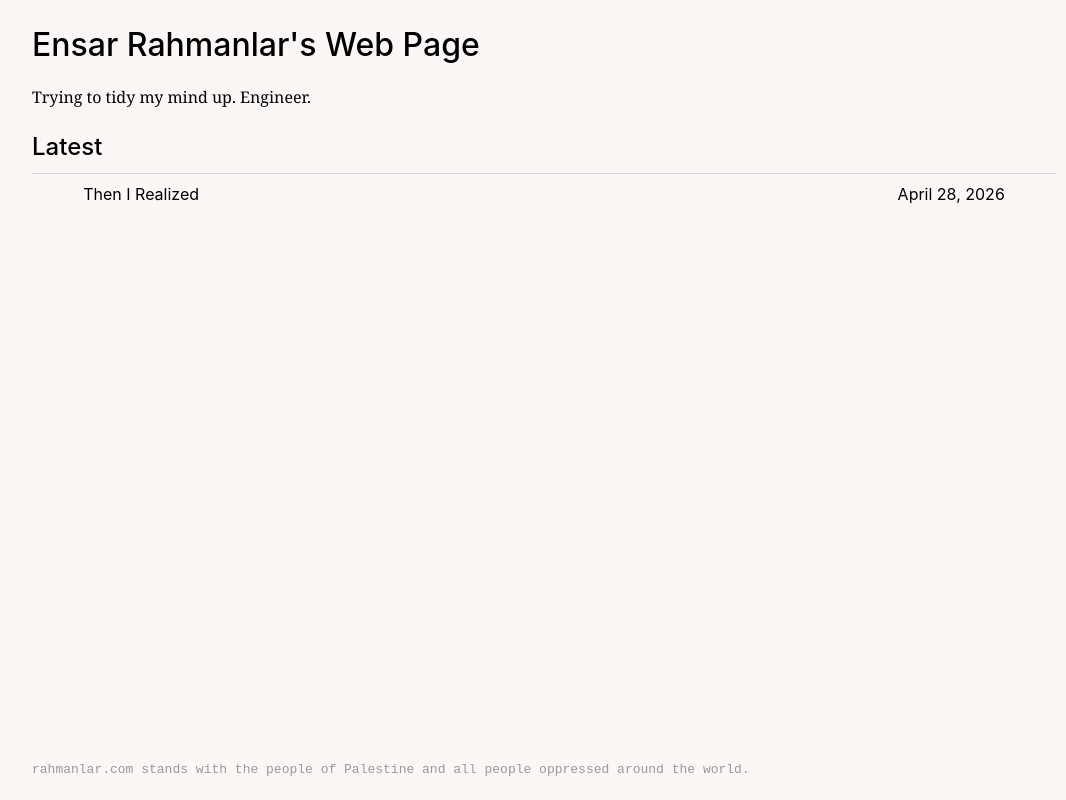
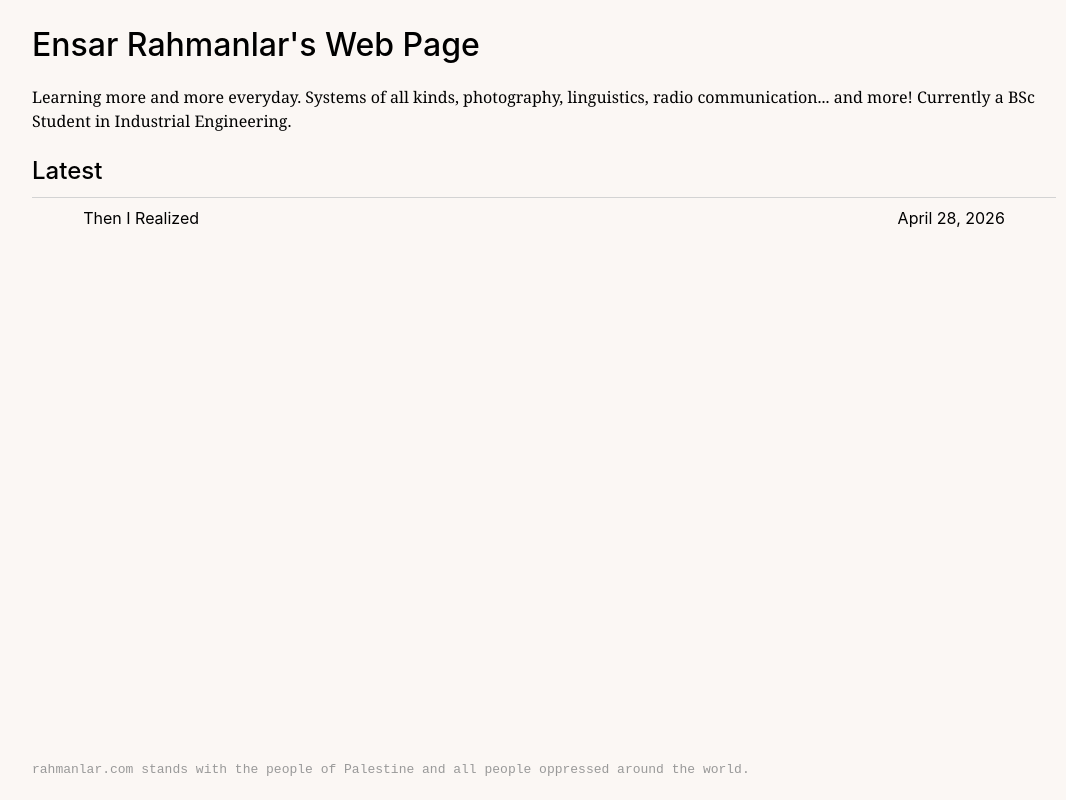
Before and after one commit to rahmanlar/rahmanlar.com, a plain HTML site: page index.html in a window 1280 px wide. Shown: the whole page, without its empty margins (96-1162 px from the left). Drawn offline with Linux system fonts and the light colour scheme.

Commit message:
Change introduction message

```diff
--- a/index.html
+++ b/index.html
@@ -10,7 +10,7 @@
 <body>
     <header>
         <h1>Ensar Rahmanlar's Web Page</h1>
-        <p>Trying to tidy my mind up. Engineer.</p>
+        <p>Learning more and more everyday. Systems of all kinds, photography, linguistics, radio communication... and more! Currently a BSc Student in Industrial Engineering.</p>
         <h2>Latest</h2>
         <hr>
         <ul class="posts">
```
